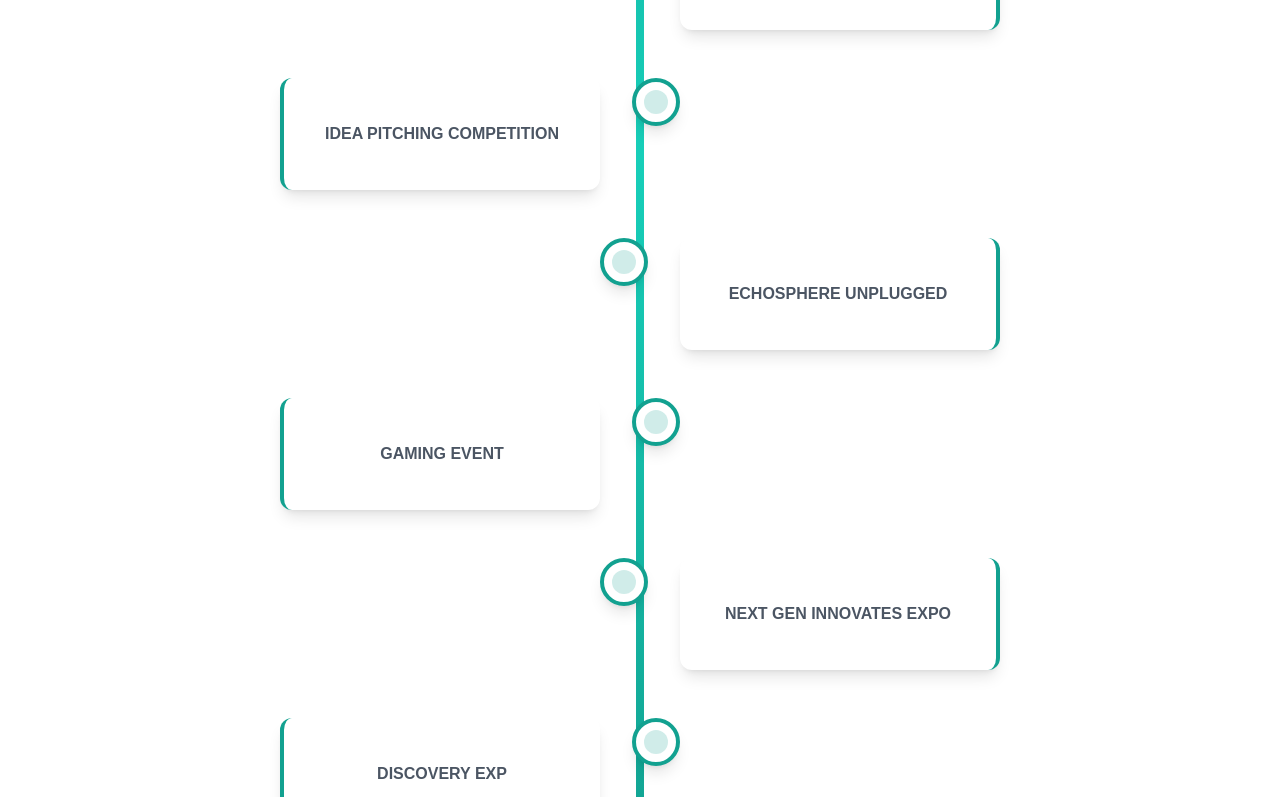
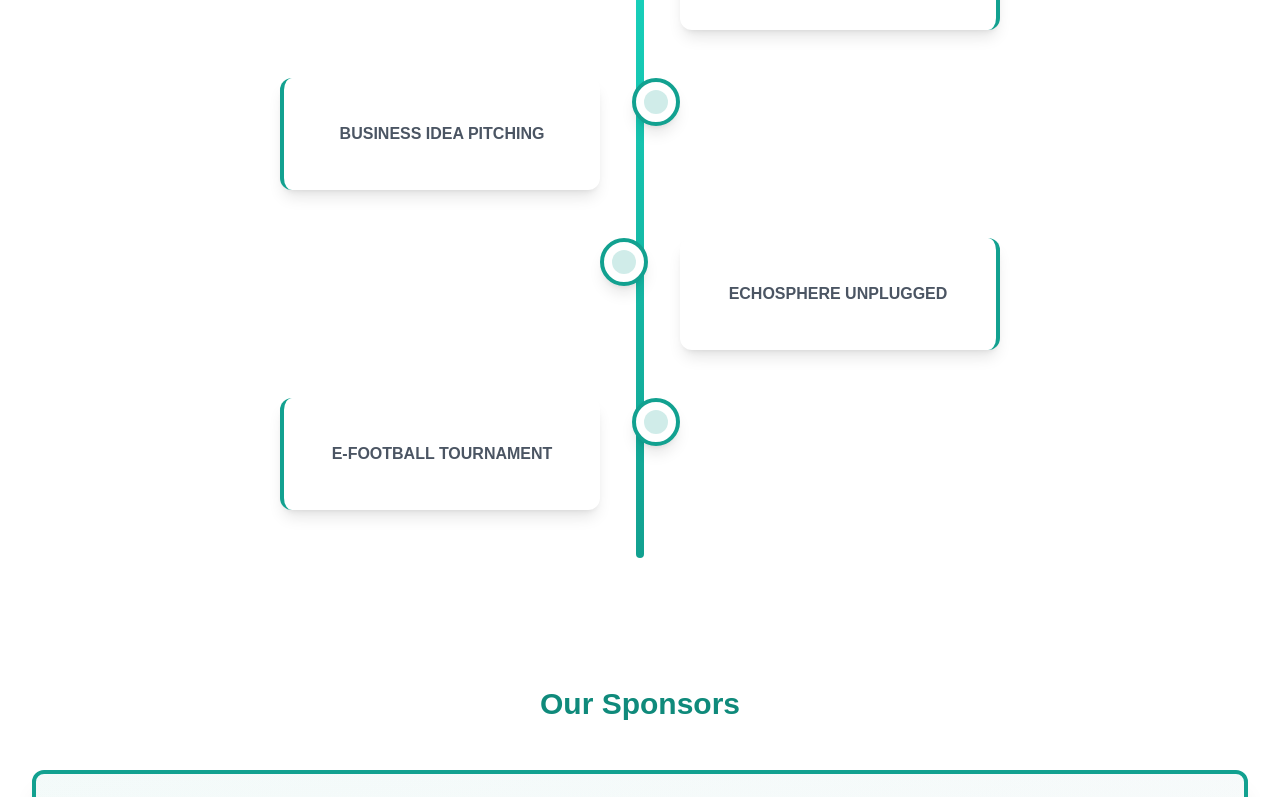
Before and after one commit to PU-Tech-Club/InnoSphere2025, a React (Vite) app: page / in a window 1280 px wide. Shown: the part 2000-2797 px from the top of the page. Built offline with nearby package versions, Linux system fonts and the light colour scheme.

Commit message:
chore: - bun package

```diff
--- a/src/App.tsx
+++ b/src/App.tsx
@@ -203,7 +203,7 @@ function AppContent() {
   const [event3Ref, event3Anim] = useStaggeredAnimation(300);
 
   // Staggered animation refs for timeline events
-  const timelineEventRefs = Array(9)
+  const timelineEventRefs = Array(7)
     .fill(null)
     .map((_, i) => useStaggeredAnimation(i * 150));
 
@@ -563,7 +563,7 @@ function AppContent() {
                 style={{ minHeight: "600px" }}
               />
               <div className="w-full">
-                {[0, 1, 2, 3, 4, 5, 6, 7, 8].map((step, i) => {
+                {[0, 1, 2, 3, 4, 5, 6].map((step, i) => {
                   const [ref, anim] = timelineEventRefs[i];
                   return (
                     <div className="flex w-full mb-12 relative" key={i}>
@@ -579,12 +579,10 @@ function AppContent() {
                                 : i === 2
                                   ? "IT QUIZ"
                                   : i === 4
-                                    ? "IDEA PITCHING COMPETITION"
+                                    ? "BUSINESS IDEA PITCHING"
                                     : i === 6
-                                      ? "GAMING EVENT"
-                                      : i === 8
-                                        ? "DISCOVERY EXP"
-                                        : ""}
+                                      ? "E-FOOTBALL TOURNAMENT"
+                                      : ""}
                             </span>
                           </div>
                         </div>
@@ -613,11 +611,9 @@ function AppContent() {
                                 ? "SOFTWARE PROJECT EXHIBITION"
                                 : i === 3
                                   ? "INNOCANVAS"
-                                : i === 5
-                                  ? "ECHOSPHERE UNPLUGGED"
-                                : i === 7
-                                  ? "NEXT GEN INNOVATES EXPO"
-                                  : ""}
+                                  : i === 5
+                                    ? "ECHOSPHERE UNPLUGGED"
+                                    : ""}
                             </span>
                           </div>
                         </div>
```
Also changed, not shown: 1 other file (tests, documents, lock files or other folders).
